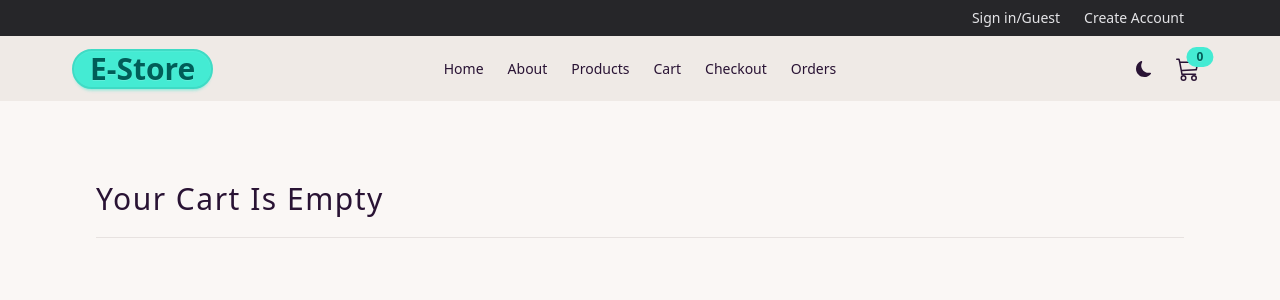
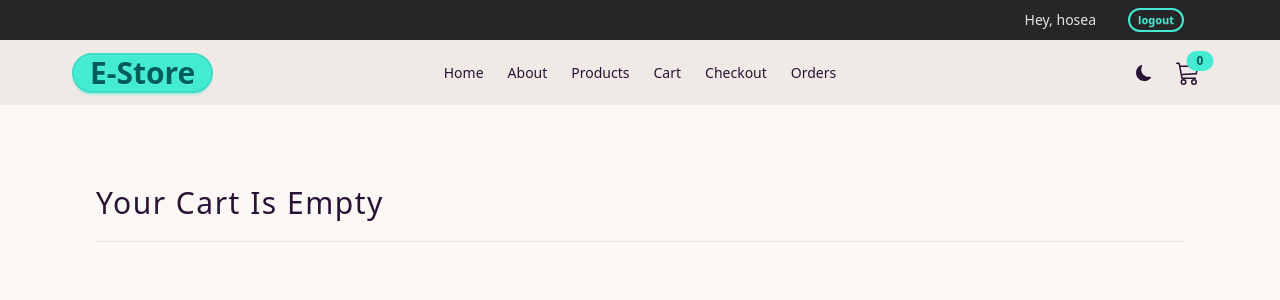
Before and after one commit to Ejoh-Hosea/E-Store, a React (Vite) app: page /cart in a window 1280 px wide. Shown: the top 300 px of the page. Built offline with nearby package versions, Linux system fonts and the light colour scheme.

Commit message:
logout and access user structure

```diff
--- a/src/components/Header.jsx
+++ b/src/components/Header.jsx
@@ -1,10 +1,33 @@
-import { Link } from "react-router-dom";
+import { useDispatch, useSelector } from "react-redux";
+import { Link, useNavigate } from "react-router-dom";
+import { clearCart } from "../features/cart/cartSlice";
+import { logoutUser } from "../features/user/userSlice";
+
 const Header = () => {
+  const navigate = useNavigate();
+  const dispatch = useDispatch();
+  const user = useSelector((state) => state.userState.user);
+
+  const handleLogout = () => {
+    navigate("/");
+    dispatch(clearCart());
+    dispatch(logoutUser());
+  };
   return (
     <header className=" bg-neutral py-2 text-neutral-content">
       <div className="align-element flex justify-center sm:justify-end">
         {/* USER */}
-        {/* LINKS */}
+        {user ? (
+          <div className="flex gap-x-2 sm:gap-x-8 items-center">
+            <p className="text-xs sm:text-sm">Hey, {user.username}</p>
+            <button
+              className="btn btn-xs btn-outline btn-primary"
+              onClick={handleLogout}
+            >
+              logout
+            </button>
+          </div>
+        ) : (
           <div className="flex gap-x-6 justify-center items-center">
             <Link to="/login" className="link link-hover text-xs sm:text-sm">
               Sign in/Guest
@@ -13,6 +36,9 @@
               Create Account
             </Link>
           </div>
+        )}
+
+        {/* LINKS */}
       </div>
     </header>
   );
--- a/src/components/NavLinks.jsx
+++ b/src/components/NavLinks.jsx
@@ -1,19 +1,22 @@
+import { useSelector } from "react-redux";
 import { NavLink } from "react-router-dom";
 
 const links = [
   { id: 1, url: "/", text: "home" },
-  { id: 2, url: "/about", text: "about" },
-  { id: 3, url: "/products", text: "products" },
-  { id: 4, url: "/cart", text: "cart" },
-  { id: 5, url: "/checkout", text: "checkout" },
-  { id: 6, url: "/orders", text: "orders" },
+  { id: 2, url: "about", text: "about" },
+  { id: 3, url: "products", text: "products" },
+  { id: 4, url: "cart", text: "cart" },
+  { id: 5, url: "checkout", text: "checkout" },
+  { id: 6, url: "orders", text: "orders" },
 ];
 
 const NavLinks = () => {
+  const user = useSelector((state) => state.userState.user);
   return (
     <>
       {links.map((link) => {
         const { id, url, text } = link;
+        if ((url === "checkout" || url === "orders") && !user) return null;
         return (
           <li key={id}>
             <NavLink className="capitalize" to={url}>
--- a/src/features/user/userSlice.js
+++ b/src/features/user/userSlice.js
@@ -24,7 +24,9 @@
       console.log("login");
     },
     logoutUser: (state) => {
-      console.log("logout");
+      state.user = null;
+      localStorage.removeItem("user");
+      toast.success("logged out successfully");
     },
     toggleTheme: (state) => {
       const { night, cupcake } = themes;
--- a/src/pages/Cart.jsx
+++ b/src/pages/Cart.jsx
@@ -4,7 +4,7 @@
 
 const Cart = () => {
   //temp
-  const user = null;
+  const user = useSelector((state) => state.userState.user);
   const numItemsInCart = useSelector((state) => state.cartState.numItemsInCart);
   if (numItemsInCart === 0) {
     return <SectionTitle text="Your cart is empty" />;
```
Lines whose indentation alone changed are shown as unchanged.
